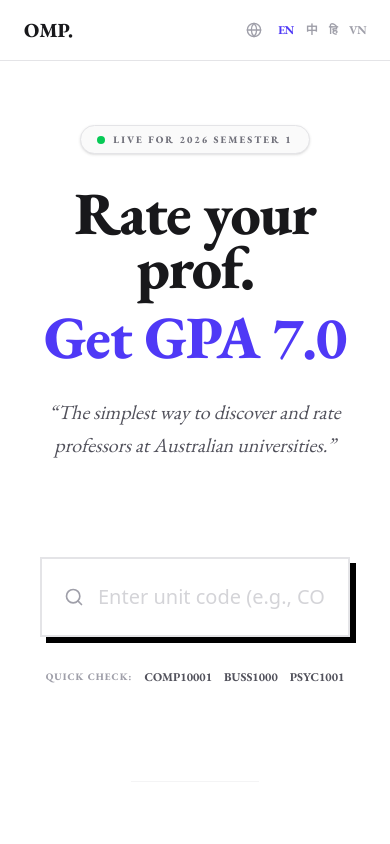
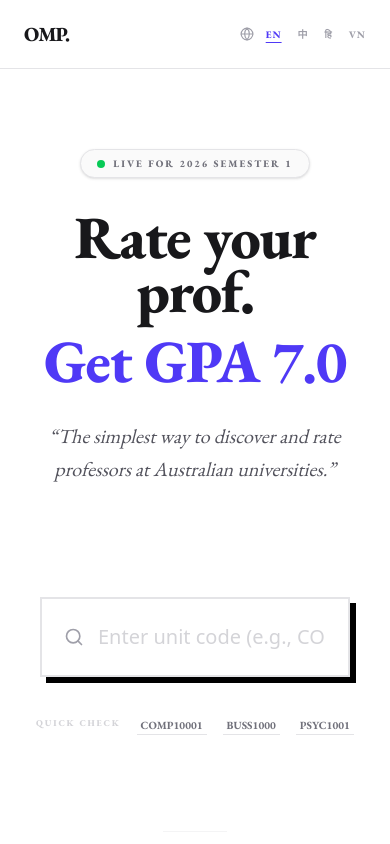
Before and after one commit to RealMarkHzzz/ohmyprofessors-mvp, a Next.js app: page / in a window 390 px wide. Shown: the top 844 px of the page. Built offline with nearby package versions, Linux system fonts and the light colour scheme.

Commit message:
style: fix mobile spacing and vertical rhythm issues

```diff
--- a/src/app/page.tsx
+++ b/src/app/page.tsx
@@ -11,17 +11,18 @@ export default function Home() {
   const { lang, setLang, t } = useI18n();
 
   return (
-    <main className="flex min-h-screen flex-col items-center justify-start bg-white pb-20">
+    <main className="flex min-h-screen flex-col items-center justify-start bg-white pb-32">
       {/* Top Navigation / Language Switcher */}
-      <nav className="sticky top-0 z-[100] w-full border-b border-zinc-100 bg-white/80 backdrop-blur-md">
-        <div className="mx-auto flex max-w-5xl items-center justify-between px-6 py-4">
+      <nav className="sticky top-0 z-[100] w-full border-b border-zinc-100 bg-white/90 backdrop-blur-md">
+        <div className="mx-auto flex max-w-5xl items-center justify-between px-6 py-5">
           <div className="flex items-center gap-2 font-serif font-black text-zinc-900">
-            <span className="text-xl">OMP.</span>
+            <span className="text-xl tracking-tighter">OMP.</span>
           </div>
 
-          <div className="flex items-center gap-4">
-            <Globe className="h-4 w-4 text-zinc-400" />
-            <div className="flex gap-3">
+          <div className="flex items-center gap-5">
+            <div className="flex items-center gap-3">
+              <Globe className="h-3.5 w-3.5 text-zinc-400" />
+              <div className="flex gap-4">
                 {[
                   { code: 'en', label: 'EN' },
                   { code: 'zh', label: '中' },
@@ -31,8 +32,8 @@ export default function Home() {
                   <button
                     key={l.code}
                     onClick={() => setLang(l.code as any)}
-                  className={`text-xs font-bold tracking-tighter transition-all hover:text-indigo-600 ${
-                    lang === l.code ? 'text-indigo-600' : 'text-zinc-400'
+                    className={`text-[10px] font-black uppercase tracking-widest transition-all hover:text-indigo-600 ${
+                      lang === l.code ? 'text-indigo-600 underline underline-offset-4' : 'text-zinc-400'
                     }`}
                   >
                     {l.label}
@@ -41,41 +42,46 @@ export default function Home() {
               </div>
             </div>
           </div>
+        </div>
       </nav>
 
-      <div className="relative z-10 flex w-full max-w-5xl flex-col items-center gap-24 px-6 pt-16 md:pt-32">
-        {/* Hero Section */}
+      <div className="relative z-10 flex w-full max-w-5xl flex-col items-center px-6">
+        {/* Hero Section - Increased top margin for breathing room */}
+        <section className="pt-20 pb-16 md:pt-32 md:pb-24 w-full">
           <Hero />
+        </section>
 
-        {/* Search Section */}
-        <div className="flex w-full flex-col items-center gap-8 -mt-12">
+        {/* Search Section - Isolated with clear vertical margins */}
+        <section className="w-full flex flex-col items-center gap-10 mb-24 md:mb-32">
           <SearchBar />
-          <div className="flex flex-wrap justify-center gap-3">
-            <span className="text-[10px] font-black uppercase tracking-widest text-zinc-400">
-              {t.trending}:
+          <div className="flex flex-wrap justify-center gap-4">
+            <span className="text-[9px] font-black uppercase tracking-[0.2em] text-zinc-300">
+              {t.trending}
             </span>
             {['COMP10001', 'BUSS1000', 'PSYC1001'].map(code => (
-              <button key={code} className="text-xs font-bold text-zinc-600 hover:text-indigo-600 hover:underline underline-offset-4 transition-colors">
+              <button key={code} className="text-[11px] font-bold text-zinc-500 hover:text-indigo-600 border-b border-zinc-100 hover:border-indigo-600 transition-all px-1">
                 {code}
               </button>
             ))}
           </div>
-        </div>
+        </section>
 
-        {/* Separator */}
-        <div className="h-px w-32 bg-zinc-100" />
+        {/* Visual Break / Separator */}
+        <div className="h-px w-16 bg-zinc-100 mb-24 md:mb-32" />
 
-        {/* Interactive Cards */}
-        <div className="w-full flex justify-center px-4">
+        {/* Interactive Cards - Ensuring enough space between grid and other sections */}
+        <section className="w-full flex justify-center px-2 mb-32 md:mb-40">
           <HeroCards />
-        </div>
+        </section>
 
-        {/* Opt-in Section */}
+        {/* Opt-in Section - Centered and clear */}
+        <section className="w-full mb-20">
           <EmailOptIn />
+        </section>
 
         {/* Footer */}
         <footer className="mt-20 flex w-full flex-col items-center gap-6 border-t border-zinc-100 pt-16">
-          <p className="text-center text-[10px] font-black uppercase tracking-[0.3em] text-zinc-300">
+          <p className="text-center text-[9px] font-black uppercase tracking-[0.4em] text-zinc-200">
             Oh My Professors &bull; Australia &bull; 2026
           </p>
         </footer>
```
Lines whose indentation alone changed are shown as unchanged.
